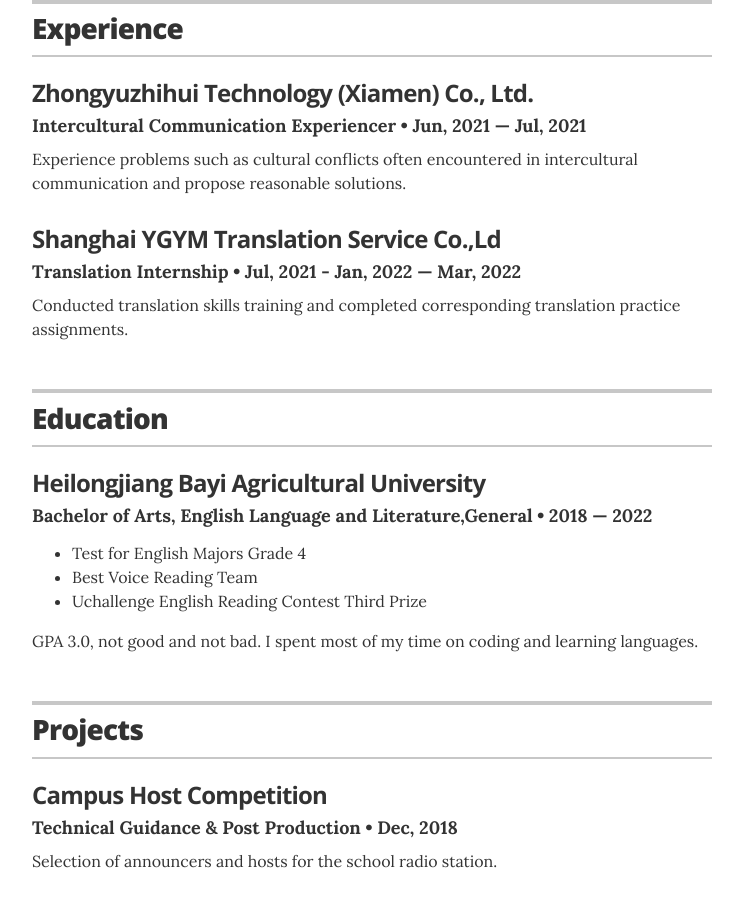
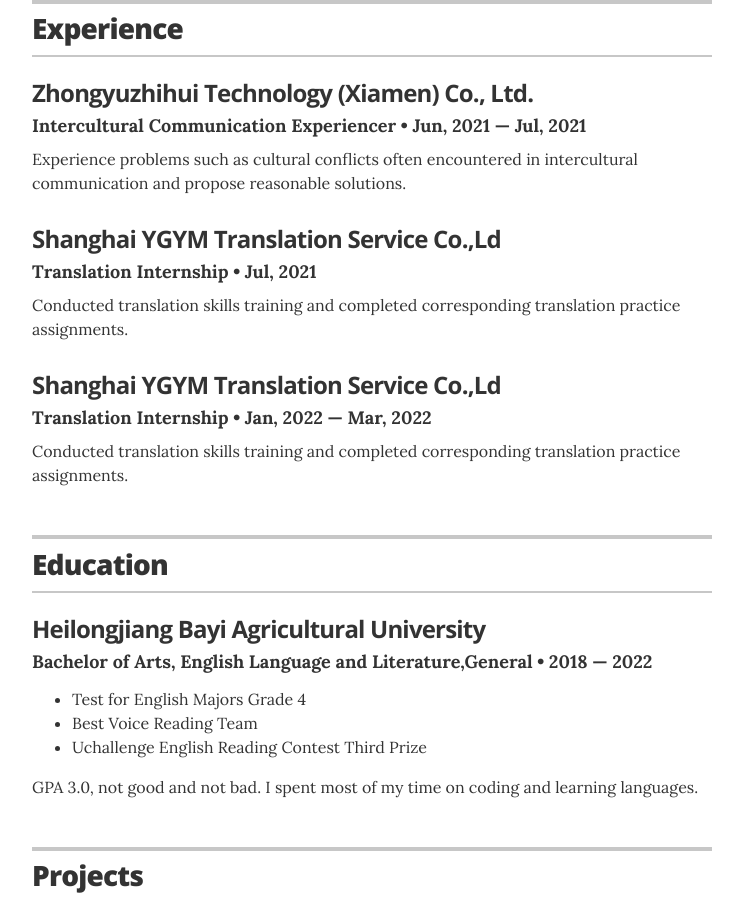
Before and after one commit to vfanghao/fanghao.me, a Jekyll site: the page built from index.html, in a window 1280 px wide and 900 px high, scrolled down 494 px. Shown: the whole window, without its empty margins (268-1011 px from the left). Built offline with Jekyll 4.4.1, drawn with Linux system fonts in a browser that asks for light colours.

Commit message:
Update experience.yml

```diff
--- a/_data/experience.yml
+++ b/_data/experience.yml
@@ -9,5 +9,11 @@
 # Translation Internship
 - company: Shanghai YGYM Translation Service Co.,Ld
   position: Translation Internship
-  duration: Jul, 2021 - Jan, 2022 &mdash; Mar, 2022
+  duration: Jul, 2021
   summary: Conducted translation skills training and completed corresponding translation practice assignments.
+
+# Translation Internship
+- company: Shanghai YGYM Translation Service Co.,Ld
+  position: Translation Internship
+  duration: Jan, 2022 &mdash; Mar, 2022
+  summary: Conducted translation skills training and completed corresponding translation practice assignments.
```
